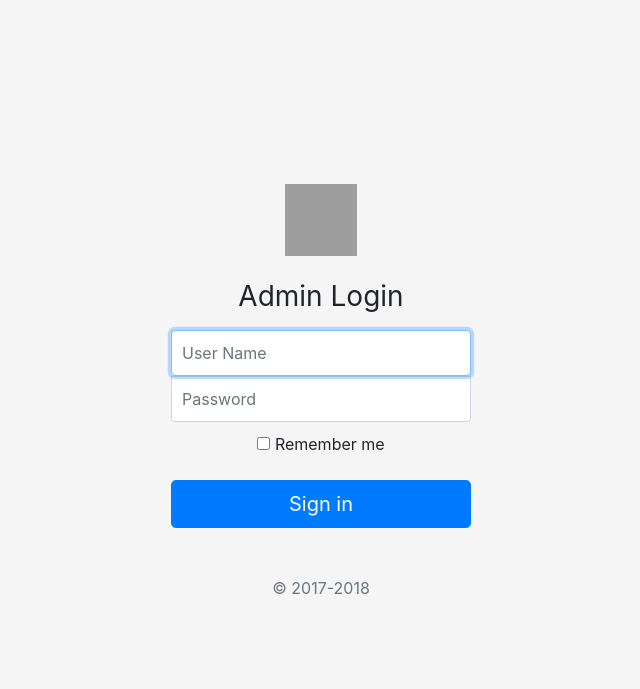
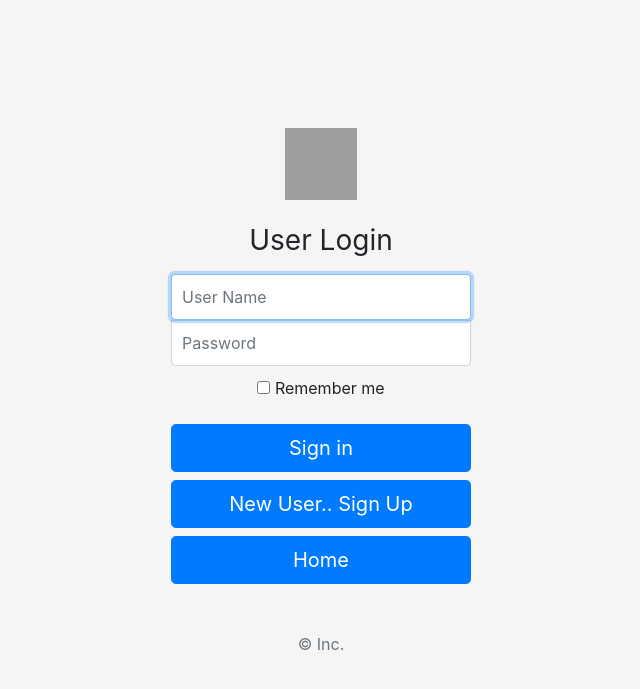
Before and after one commit to sandeepdot1/Blog-Site, a Flask app: template templates/login.html in a window 1280 px wide. Shown: the top 689 px of the page, without its empty margins (319-959 px from the left). Run offline with Flask 2, Linux system fonts and the light colour scheme; the template is opened without the code that fills it, so the values that code supplies are empty; parts of the project's set-up code (start-up, migrations or seed data) failed here and were passed over; some libraries are stand-ins or nearby versions; grey boxes are pictures that could not be loaded.

Commit message:
Updated login template add button to redirect to signup for new user

```diff
--- a/templates/login.html
+++ b/templates/login.html
@@ -6,11 +6,11 @@
 </link>
 <body class="text-center">
     <link href="{{url_for('static', filename='css/signin.css')}}" rel="stylesheet">
-        <form action="/dashboard" class="form-signin" method="post">
+        <form action="/login" class="form-signin" method="post">
             {% set fname = 'images/'+  params['login_image']  %}
             <img alt="" class="mb-4" height="72" src="{{url_for('static', filename=fname)}}" width="72">
                 <h1 class="h3 mb-3 font-weight-normal">
-                    Admin Login
+                    User Login
                 </h1>
                 <label class="sr-only" for="uname">
                     User Name
@@ -30,8 +30,14 @@
                         <button class="btn btn-lg btn-primary btn-block" type="submit">
                             Sign in
                         </button>
+                        <a class="btn btn-lg btn-primary btn-block" type="submit" href="/signup" role="button">
+                            New User.. Sign Up
+                        </a>
+                        <a class="btn btn-lg btn-primary btn-block" type="submit" href="/" role="button">
+                            Home
+                        </a>
                         <p class="mt-5 mb-3 text-muted">
-                            © {{params['blog_name'] }} 2017-2018
+                            © {{params['blog_name'] }} Inc. {{params['current_year']}}
                         </p>
                     </input>
                 </input>
```
